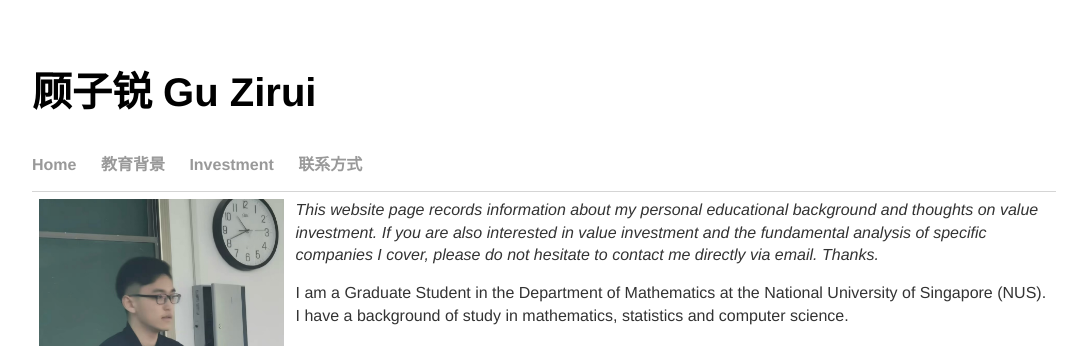
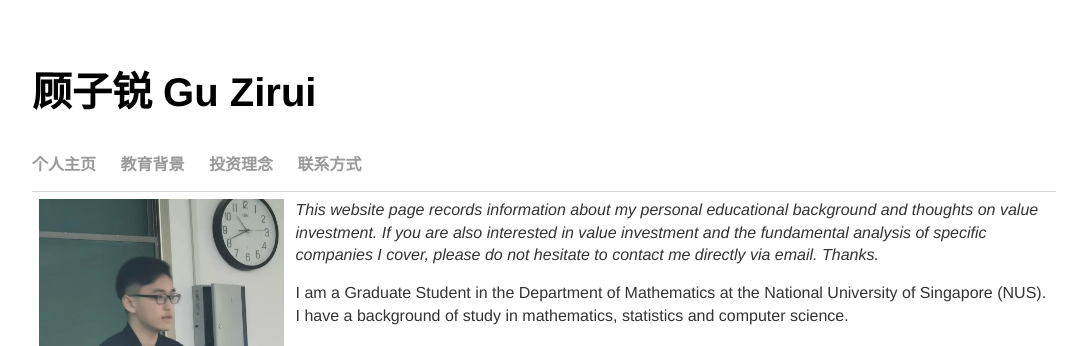
Before and after one commit to guzirui/guzirui.github.io, a Jekyll site: the page built from index.html, in a window 1280 px wide. Shown: the top 346 px of the page, without its empty margins (96-1183 px from the left). Built offline with Jekyll 4.4.1, drawn with Linux system fonts in a browser that asks for light colours.

Commit message:
Update default.html

```diff
--- a/_layouts/default.html
+++ b/_layouts/default.html
@@ -9,9 +9,9 @@
 	  <nav>
             <h1>顾子锐 Gu Zirui</h1>
 	    <ul>
-	      <li><a href="/">Home</a></li>
+	      <li><a href="/">个人主页</a></li>
 	      <li><a href="/education/">教育背景</a></li>
-	      <li><a href="/investment/">Investment</a></li>
+	      <li><a href="/investment/">投资理念</a></li>
 	      <li><a href="/contact/">联系方式</a></li>
 	    </ul>
 	  </nav>
```
